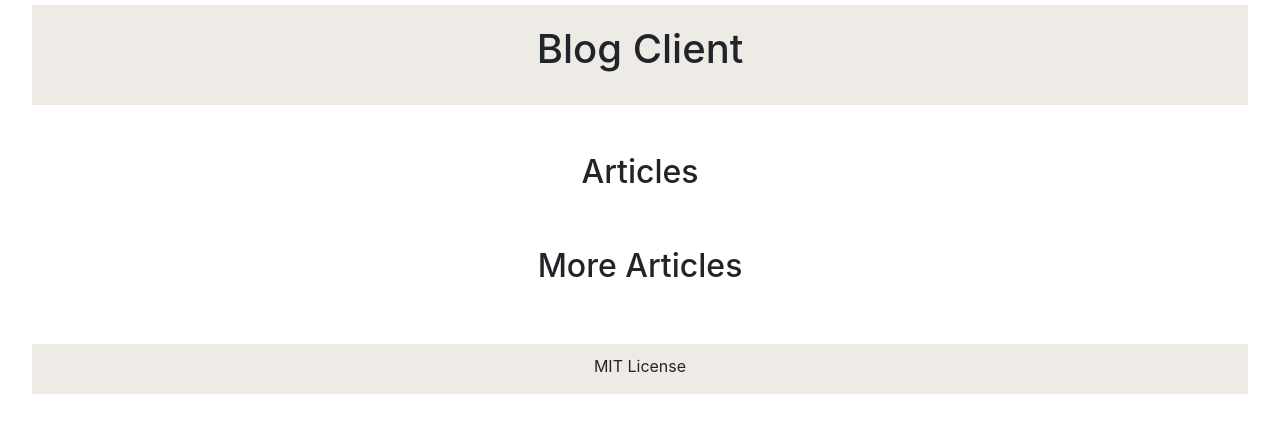
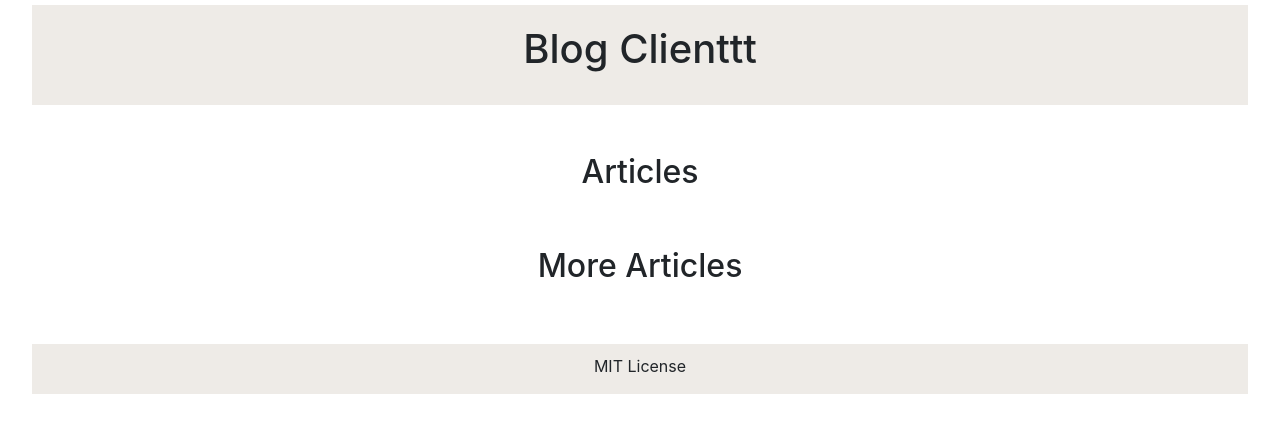
Before and after one commit to othonkok/front, a plain HTML site: page index.html in a window 1280 px wide. Drawn offline with nearby package versions, Linux system fonts and the light colour scheme; no server answers.

Commit message:
Update index.html

```diff
--- a/index.html
+++ b/index.html
@@ -14,7 +14,7 @@
   </head>
   <body>
     <header>
-      <h1>Blog Client</h1>
+      <h1>Blog Clienttt</h1>
     </header>
     <div id="main">
       <h2 class="text-center mt-5">Articles</h2>
```
